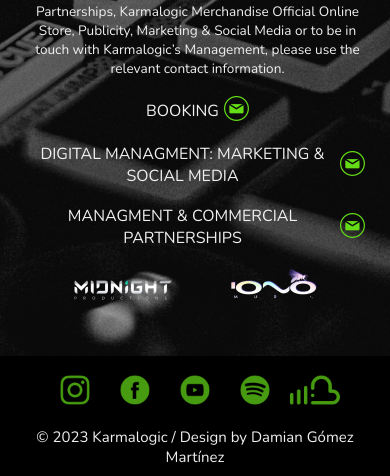
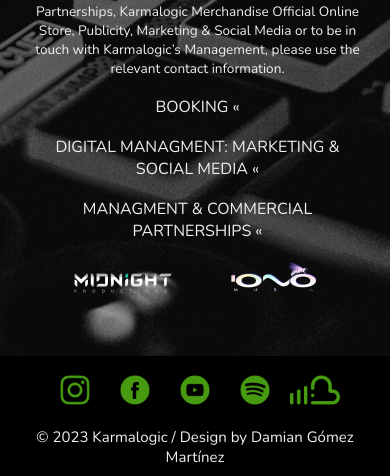
Before and after one commit to Damian-GM/mi-proyecto.io, a website: page pages/contact.html in a window 390 px wide. Shown: the part 488-964 px from the top of the page. Drawn offline with nearby package versions, Linux system fonts and the light colour scheme.

Commit message:
proyecto-final

```diff
--- a/pages/contact.html
+++ b/pages/contact.html
@@ -67,15 +67,15 @@
                     <p>For any enquiries regarding Bookings, Commercial Partnerships, Karmalogic Merchandise Official Online Store, Publicity, Marketing & Social Media or to be in touch with Karmalogic’s Management, please use the relevant contact information.</p>
                     <br>
                     <div class="div-span-logo">
-                        <span>BOOKING</span><a href="mailto:gmdamian@hotmail.com"><img src="../assets/img/maillogo.png" alt="mailLogo" class="mail-logo"></a>
+                        <a href="mailto:gmdamian@hotmail.com"><p>BOOKING «</p></a>
                     </div>
                     <br>
                     <div class="div-span-logo">
-                        <span>DIGITAL MANAGMENT: MARKETING & SOCIAL MEDIA</span><a href="mailto:gmdamian@hotmail.com"><img src="../assets/img/maillogo.png" alt="mailLogo" class="mail-logo"></a>
+                        <a href="mailto:gmdamian@hotmail.com"><p>DIGITAL MANAGMENT: MARKETING & SOCIAL MEDIA «</p></a>
                     </div>
                     <br>
                     <div class="div-span-logo">
-                        <span>MANAGMENT & COMMERCIAL PARTNERSHIPS</span><a href="mailto:gmdamian@hotmail.com"><img src="../assets/img/maillogo.png" alt="mailLogo" class="mail-logo"></a>
+                        <a href="mailto:gmdamian@hotmail.com"><p>MANAGMENT & COMMERCIAL PARTNERSHIPS «</p></a>
                     </div>
                     <div class="div-mini-logos">
                         <img src="../assets/img/mini-midnight.png" alt="logoMidnight" class="mini-logo">
--- a/scss/layout/_main-contact.scss
+++ b/scss/layout/_main-contact.scss
@@ -39,17 +39,10 @@
                     font-weight: 300;
                 }
                 .div-span-logo{
-                    span{
+                    p{
                         color: $color-white;
                         font-family: $font-primary;
                         font-size: 1.2rem;
-                    }
-                    a{
-                        img{
-                            width: 25px;
-                            margin-left: 5px;
-                            cursor: pointer;
-                        }
                     }
                     @include flex (baseline, center, row)
                 }
--- a/scss/layout/_media-mobile.scss
+++ b/scss/layout/_media-mobile.scss
@@ -1,4 +1,7 @@
 @media (max-width: 576px) {
+    .mail-logo {
+        display: none;
+    }
     .main .div-h2 h2 {
         font-size: 0.85rem;
     }
@@ -77,7 +80,7 @@
     .contact-section .div-contact-section .div-contact-cards .contact-data p {
         text-align: center;
     }
-    .contact-section .div-contact-section .div-contact-cards .contact-data .div-span-logo span {
+    .contact-section .div-contact-section .div-contact-cards .contact-data .div-span-logo p {
         text-align: center;
     }
     .contact-section .div-contact-section .div-contact-cards .contact-data .div-span-logo {
--- a/scss/layout/_media-tablet.scss
+++ b/scss/layout/_media-tablet.scss
@@ -5,9 +5,6 @@
 }
 
 @media (max-width: 1366px) {
-    .cards-section .div-cards {
-        flex-wrap: wrap;
-    }
     .about-section .div-about-section{
         max-width: 80%;
         flex-wrap: nowrap;
@@ -34,6 +31,9 @@
 }
 
 @media (max-width: 1332px){
+    .cards-section .div-cards {
+        flex-wrap: wrap;
+    }
     .education-section .div-karmademy-section .div-karmademy-cards {
         justify-content: center;
     }
@@ -64,6 +64,9 @@
 }
 
 @media (max-width: 992px) {
+    .cards-section .div-cards {
+        gap: 0px;
+    }
     .main {
         min-height: 100vh;
         background-attachment: local;
@@ -93,7 +96,7 @@
     .contact-section .div-contact-section .div-contact-cards .contact-data p{
         font-size: 1rem;
     }
-    .contact-section .div-contact-section .div-contact-cards .contact-data .div-span-logo span {
+    .contact-section .div-contact-section .div-contact-cards .contact-data .div-span-logo p {
         font-size: 1rem;
     }
     .video-section .div-video-section .div-video {
```
Also changed, not shown: css/style.css.
